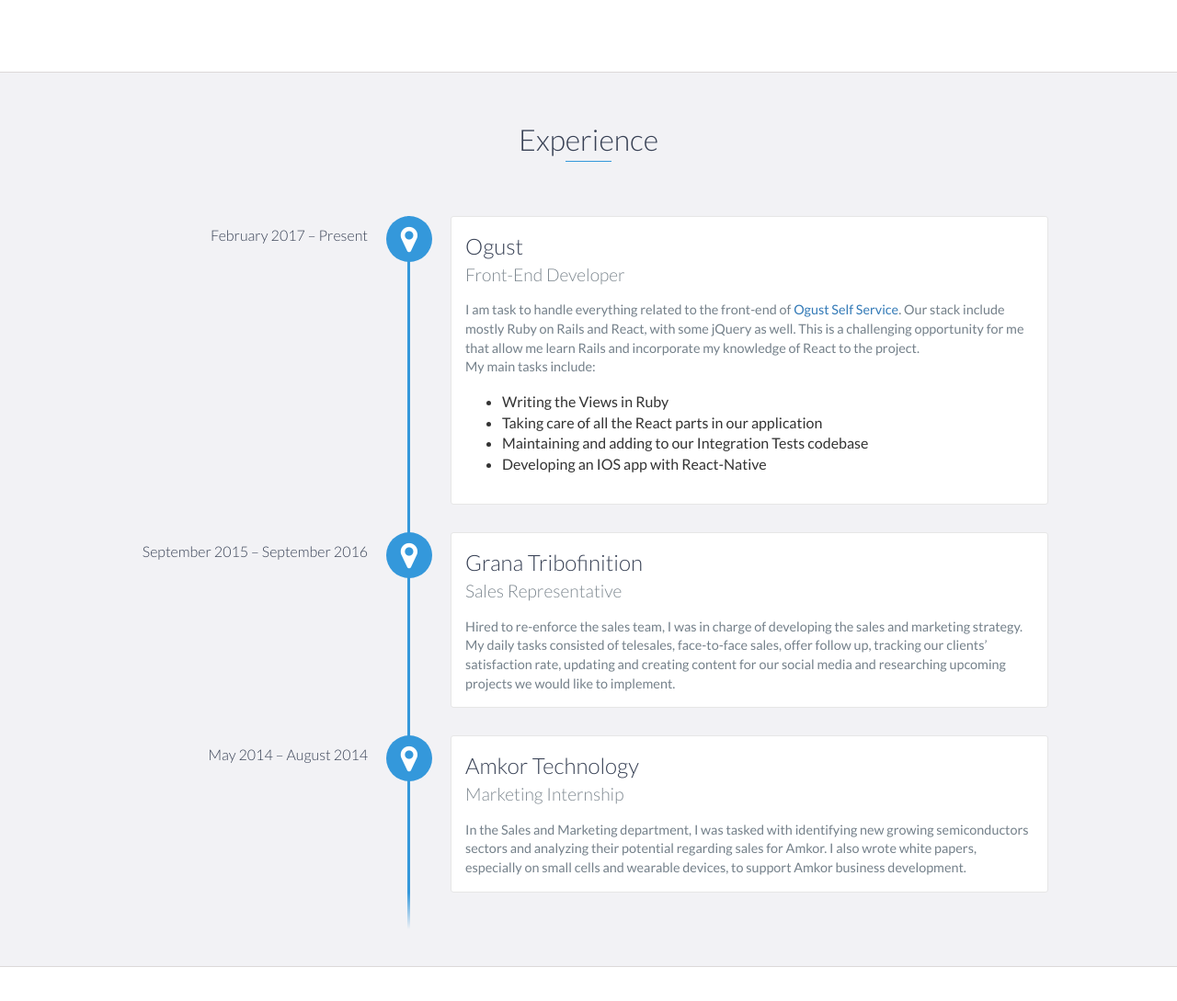
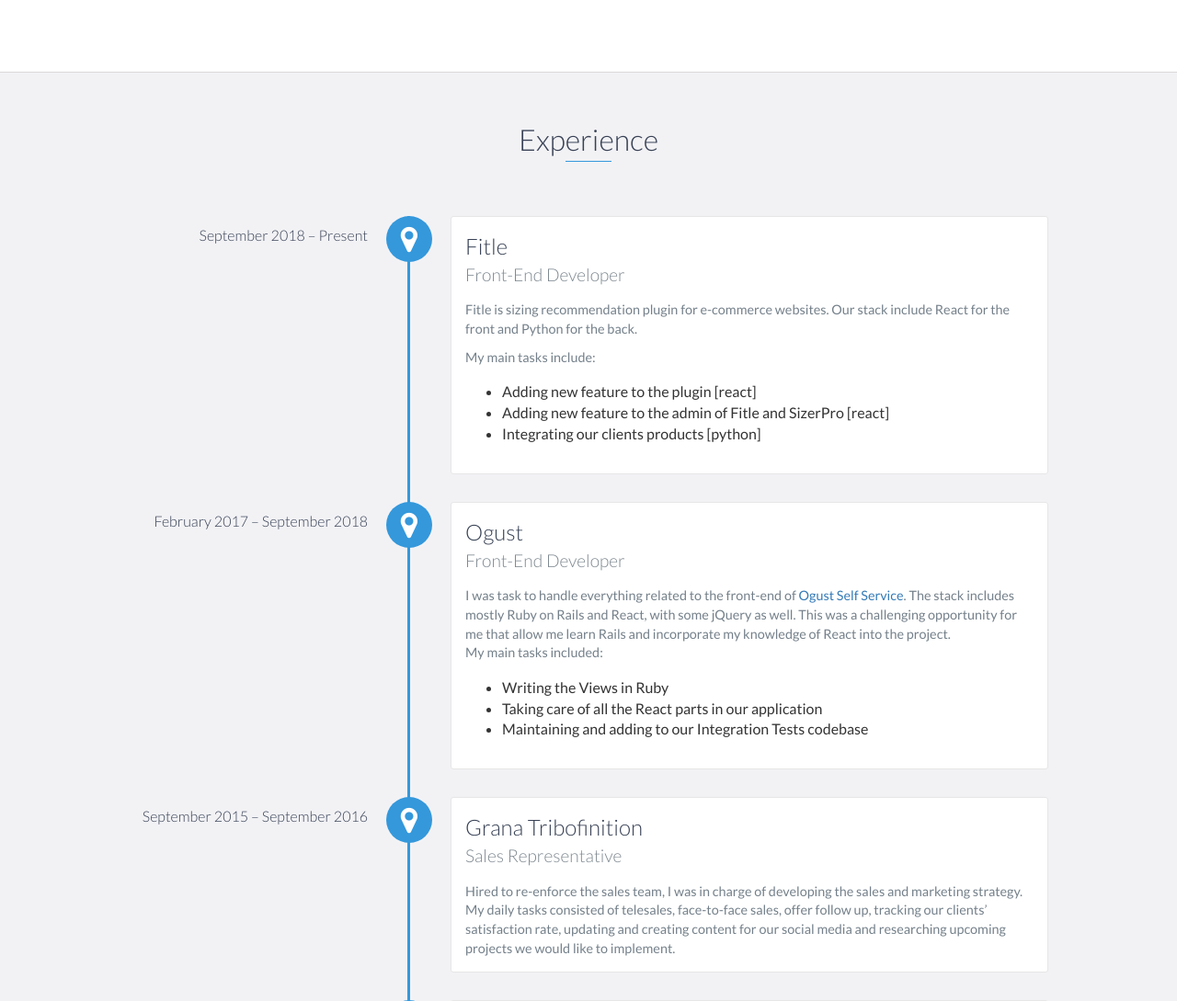
Before and after one commit to charlesjamb/charlesjamb.github.io, a PHP site: page / in a window 1280 px wide. Shown: the part 845-1934 px from the top of the page at 92% size. Run offline with PHP 8.4, Linux system fonts and the light colour scheme; style sheets or scripts are compiled from the project's sources.

Commit message:
Update content

```diff
--- a/index.html
+++ b/index.html
@@ -111,20 +111,33 @@
     <div id="experience" class="background-alt">
         <h2 class="heading">Experience</h2>
         <div id="experience-timeline">
-            <div data-date="February 2017 – Present">
+            <div data-date="September 2018 – Present">
+                <h3>Fitle</h3>
+                <h4>Front-End Developer</h4>
+                <p>
+                  Fitle is sizing recommendation plugin for e-commerce websites. Our stack include React for the front and Python for the back.
+               </p>
+               <p style="margin-top:10px;">My main tasks include:<p>
+                <ul>
+                  <li>Adding new feature to the plugin [react]</li>
+                  <li>Adding new feature to the admin of Fitle and SizerPro [react]</li>
+                  <li>Integrating our clients products [python]</li>
+                </ul>
+            </div>
+
+            <div data-date="February 2017 – September 2018">
                 <h3>Ogust</h3>
                 <h4>Front-End Developer</h4>
-                <p>
-                  I am task to handle everything related to the front-end of <a href="https://www.ogust-self-service.com/">Ogust Self Service</a>.
-                  Our stack include mostly Ruby on Rails and React, with some jQuery as well. This is a challenging opportunity for me that allow me learn Rails
-                  and incorporate my knowledge of React to the project.
+                <p style="margin-top:10px;">
+                  I was task to handle everything related to the front-end of <a href="https://www.ogust-self-service.com/">Ogust Self Service</a>.
+                  The stack includes mostly Ruby on Rails and React, with some jQuery as well. This was a challenging opportunity for me that allow me learn Rails
+                  and incorporate my knowledge of React into the project.
                </p>
-               <p>My main tasks include:<p>
+               <p>My main tasks included:<p>
                 <ul>
                   <li>Writing the Views in Ruby</li>
                   <li>Taking care of all the React parts in our application</li>
                   <li>Maintaining and adding to our Integration Tests codebase</li>
-                  <li>Developing an IOS app with React-Native</li>
                 </ul>
             </div>
 
@@ -198,9 +211,22 @@
             <div class="row">
                 <div class="project shadow-large">
                     <div class="project-image">
+                        <img alt="pauvrebiche-project-image" style="height:200px;width:300px;" src="images/pauvrebiche.jpg" />
+                    </div>
+                    <div class="project-info">
+                        <h3>Pauvre Biche</h3>
+                        <p>
+                          Pauvre Biche is a rap duo from Paris, I am in charge of their website.<br/>
+                          The Pauvre Biche website is build using Gatsbyjs and style-components.
+                        </p>
+                        <a href="https://pauvrebiche.com" target="_blank" rel="noreferrer">View Website</a>
+                    </div>
+                </div>
+
+                <div class="project shadow-large">
+                    <div class="project-image">
                         <img alt="foodme-project-image" src="images/foodme.jpg" />
                     </div>
-                    <!-- End .project-image -->
                     <div class="project-info">
                         <h3>FoodMe</h3>
                         <p>
@@ -212,15 +238,12 @@
                         </p>
                         <a href="https://github.com/FoodMe-Project" target="_blank" rel="noreferrer">View Project Repos</a>
                     </div>
-                    <!-- End .project-info -->
                 </div>
-                <!-- End .project -->
 
                 <div class="project shadow-large">
                     <div class="project-image">
                         <img alt="reddit-clone-project-image" src="images/reddit-clone.jpg" />
                     </div>
-                    <!-- End .project-image -->
                     <div class="project-info">
                         <h3>Reddit Clone</h3>
                         <p>
@@ -230,9 +253,7 @@
                         </p>
                         <a href="https://github.com/charlesjamb/reddit-clone" target="_blank" rel="noreferrer">View Project Repo</a>
                     </div>
-                    <!-- End .project-info -->
                 </div>
-                <!-- End .project -->
             </div>
         </div>
     </div>
@@ -244,6 +265,7 @@
             <li>JavaScript</li>
             <li>React</li>
             <li>Node.js</li>
+            <li>Python</li>
             <li>Ruby on Rails</li>
             <li>Ruby</li>
             <li>Rspec</li>
--- a/scss/styles.scss
+++ b/scss/styles.scss
@@ -72,7 +72,7 @@ $text: #74808a;
 */
 
 body {
-    font-family: 'Lato', sans-serif;
+    font-family: "Lato", sans-serif;
     font-size: 16px;
 
     &.active {
@@ -112,7 +112,8 @@ body {
             }
         }
 
-        &:before, &:after {
+        &:before,
+        &:after {
             content: none;
         }
     }
@@ -241,7 +242,7 @@ footer {
         height: 35px;
         border-radius: 50%;
         border: 3px solid lighten($text, 25%);
-        text-align:center;
+        text-align: center;
     }
 
     i {
@@ -290,11 +291,11 @@ footer {
 }
 
 .shadow {
-    box-shadow: 0 1px 3px rgba(0,0,0,0.12), 0 1px 2px rgba(0,0,0,0.24);
+    box-shadow: 0 1px 3px rgba(0, 0, 0, 0.12), 0 1px 2px rgba(0, 0, 0, 0.24);
 }
 
 .shadow-large {
-    box-shadow: 0 3px 6px rgba(0,0,0,0.08), 0 3px 6px rgba(0,0,0,0.15);
+    box-shadow: 0 3px 6px rgba(0, 0, 0, 0.08), 0 3px 6px rgba(0, 0, 0, 0.15);
 }
 
 .heading {
@@ -306,7 +307,7 @@ footer {
 
     &:after {
         position: absolute;
-        content: '';
+        content: "";
         top: 100%;
         height: 1px;
         width: 50px;
@@ -339,7 +340,8 @@ footer {
     z-index: 10;
     text-align: center;
 
-    h1, h2 {
+    h1,
+    h2 {
         margin: 0;
     }
 
@@ -390,7 +392,7 @@ footer {
         height: 35px;
         border-radius: 50%;
         border: 3px solid lighten($base-color, 25%);
-        text-align:center;
+        text-align: center;
     }
 
     i {
@@ -457,7 +459,7 @@ footer {
 
     &:before {
         position: absolute;
-        content: '';
+        content: "";
         top: 0;
         bottom: 0;
         left: 303px;
@@ -470,11 +472,15 @@ footer {
 
     &:after {
         position: absolute;
-        content: '';
+        content: "";
         width: 3px;
         height: 40px;
         background: $base-color;
-        background: linear-gradient(to bottom, $base-color, rgba($base-color, 0));
+        background: linear-gradient(
+            to bottom,
+            $base-color,
+            rgba($base-color, 0)
+        );
         top: 100%;
         left: 303px;
     }
@@ -588,7 +594,8 @@ footer {
         margin: 0 0 15px 0;
     }
 
-    p, ul {
+    p,
+    ul {
         margin: 0;
         color: $text;
         font-size: 0.9em;
@@ -627,6 +634,7 @@ footer {
 
 .project-image {
     float: left;
+    object-fit: cover;
 }
 
 .project-info {
@@ -706,7 +714,8 @@ footer {
     max-width: 500px;
     margin: 0 auto;
 
-    input, textarea {
+    input,
+    textarea {
         display: block;
         width: 100%;
         padding: 10px;
@@ -741,11 +750,12 @@ footer {
         border: none;
         color: $base-color;
         font-weight: 700;
-        box-shadow: 0 1px 3px rgba(0,0,0,0.12), 0 1px 2px rgba(0,0,0,0.24);
+        box-shadow: 0 1px 3px rgba(0, 0, 0, 0.12), 0 1px 2px rgba(0, 0, 0, 0.24);
         @include transition();
 
         &:hover {
-            box-shadow: 0 10px 20px rgba(0,0,0,0.19), 0 6px 6px rgba(0,0,0,0.23);
+            box-shadow: 0 10px 20px rgba(0, 0, 0, 0.19),
+                0 6px 6px rgba(0, 0, 0, 0.23);
         }
     }
 }
@@ -758,12 +768,11 @@ footer {
 
 // Collapse timeline
 @media only screen and (max-width: 750px) {
-
     #experience-timeline {
-        &:before, &:after {
+        &:before,
+        &:after {
             left: 23px;
         }
-
     }
 
     .vtimeline-date {
@@ -782,12 +791,10 @@ footer {
     .vtimeline-content {
         margin-left: 70px;
     }
-
 }
 
 // Medium Devices
-@media only screen and (max-width : 992px) {
-
+@media only screen and (max-width: 992px) {
     #lead {
         padding: 100px 15px;
     }
@@ -809,12 +816,10 @@ footer {
             text-align: left;
         }
     }
-
 }
 
 // Small Devices
-@media only screen and (max-width : 768px) {
-
+@media only screen and (max-width: 768px) {
     header {
         position: fixed;
         display: none;
@@ -824,7 +829,8 @@ footer {
         height: 100%;
     }
 
-    #mobile-menu-open, #mobile-menu-close {
+    #mobile-menu-open,
+    #mobile-menu-close {
         display: block;
     }
 
@@ -860,7 +866,8 @@ footer {
     }
 
     .education-block {
-        h3, span {
+        h3,
+        span {
             float: none;
         }
     }
@@ -883,12 +890,10 @@ footer {
     .social {
         text-align: center;
     }
-
 }
 
 // Extra Small Devices
-@media only screen and (max-width : 480px) {
-
+@media only screen and (max-width: 480px) {
     #lead-content {
         h1 {
             font-size: 1.5em;
@@ -903,5 +908,4 @@ footer {
             padding: 5px 10px;
         }
     }
-
 }
```
Also changed, not shown: images/pauvrebiche.jpg (added). Lines whose indentation alone changed are shown as unchanged.
